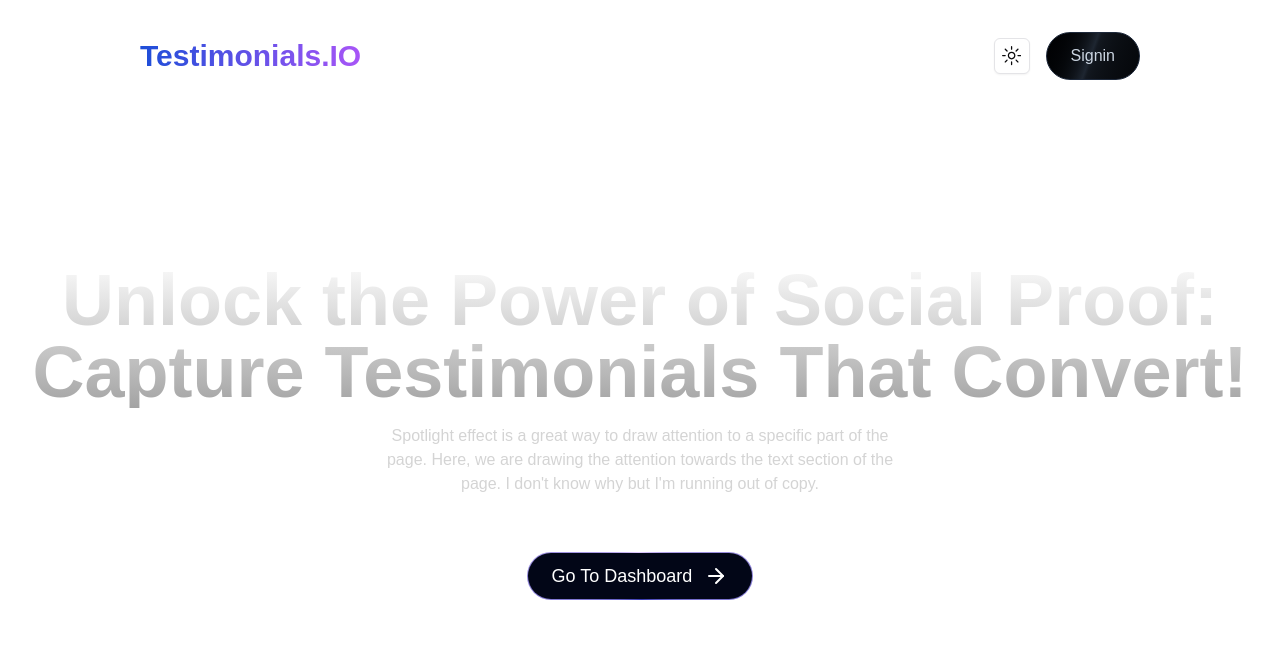
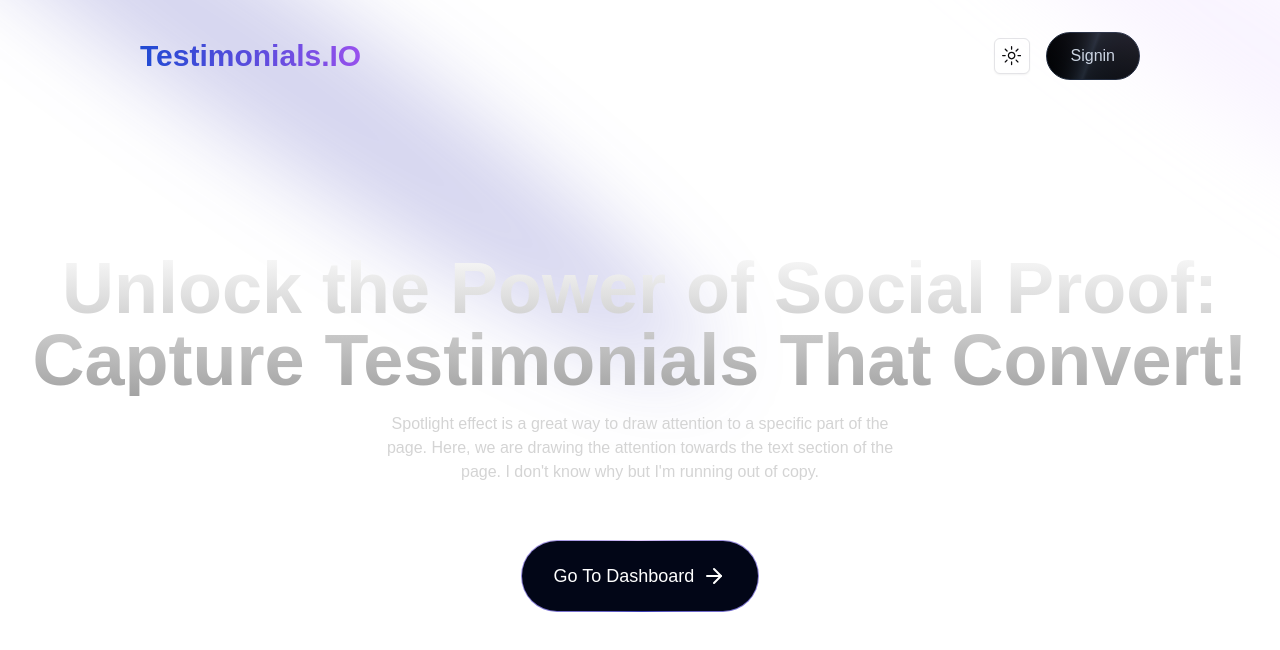
Before and after one commit to sofisalmanarif/testimonial, a Next.js app: page / in a window 1280 px wide. Shown: the top 650 px of the page. Built offline with nearby package versions, Linux system fonts and the light colour scheme.

Commit message:
hero section done

```diff
--- a/src/app/layout.tsx
+++ b/src/app/layout.tsx
@@ -37,7 +37,7 @@ export default function RootLayout({
             enableSystem
             disableTransitionOnChange
           >
-        <Navbar/>
+
         {children}
         </ThemeProvider>
       </body>
--- a/src/app/page.tsx
+++ b/src/app/page.tsx
@@ -1,9 +1,21 @@
 
+import Navbar from "@/components/Navbar";
+import { Spotlight } from "@/components/ui/Spotlight";
 import { ArrowBigLeft, ArrowBigRight, ArrowRight } from "lucide-react";
 import React from "react";
 
  function Home() {
   return (
+    <div className="h-screen relative antialiased w-full flex flex-col overflow-hidden">
+       <Spotlight
+        className="-top-40 left-0 md:left-[20%] md:-top-20"
+        fill="#393BB2"
+        />
+         <Spotlight
+        className="-top-40 left-0 md:left-[100%] md:-top-20"
+        fill="#E2CBFF"
+        />
+    <Navbar/>
     <div className="h-[40rem] w-full rounded-md flex flex-col justify-center md:items-center md:justify-center  antialiased bg-grid-white/[0.02] relative overflow-hidden">
 
       <div className=" p-4 max-w-7xl  mx-auto relative z-10  w-full pt-20 md:pt-0">
@@ -19,13 +31,14 @@ import React from "react";
 
 
       </div>
-      <button className="relative inline-flex mt-10 h-12 overflow-hidden rounded-full p-[1px] focus:outline-none focus:ring-2 focus:ring-slate-400 focus:ring-offset-2 focus:ring-offset-slate-50">
+      <button className="relative inline-flex mt-10 h-12 md:h-[4.5rem] overflow-hidden rounded-full p-[1px] focus:outline-none focus:ring-2 focus:ring-slate-400 focus:ring-offset-2 focus:ring-offset-slate-50">
         <span className="absolute inset-[-1000%]  animate-[spin_2s_linear_infinite] bg-[conic-gradient(from_90deg_at_50%_50%,#E2CBFF_0%,#393BB2_50%,#E2CBFF_100%)]" />
-        <span className="inline-flex h-full w-full px-6 cursor-pointer items-center justify-center rounded-full bg-slate-950 py-4 text-lg font-medium text-white backdrop-blur-3xl">
+        <span className="inline-flex h-full w-full px-2 md:px-8 cursor-pointer items-center justify-center rounded-full bg-slate-950 py-4 text-lg font-medium text-white backdrop-blur-3xl">
          Go To Dashboard
-<ArrowRight className="ml-3"/>
+<ArrowRight className="ml-2"/>
         </span>
       </button>
+    </div>
     </div>
   );
 }
--- /dev/null
+++ b/src/components/ui/Spotlight.tsx
@@ -0,0 +1,56 @@
+import React from "react";
+import { cn } from "@/lib/utils";
+
+type SpotlightProps = {
+  className?: string;
+  fill?: string;
+};
+
+export const Spotlight = ({ className, fill }: SpotlightProps) => {
+  return (
+    <svg
+      className={cn(
+        "animate-spotlight pointer-events-none absolute z-[1]  h-[169%] w-[138%] lg:w-[84%] opacity-0",
+        className
+      )}
+      xmlns="http://www.w3.org/2000/svg"
+      viewBox="0 0 3787 2842"
+      fill="none"
+    >
+      <g filter="url(#filter)">
+        <ellipse
+          cx="1924.71"
+          cy="273.501"
+          rx="1924.71"
+          ry="273.501"
+          transform="matrix(-0.822377 -0.568943 -0.568943 0.822377 3631.88 2291.09)"
+          fill={fill || "white"}
+          fillOpacity="0.21"
+        ></ellipse>
+      </g>
+      <defs>
+        <filter
+          id="filter"
+          x="0.860352"
+          y="0.838989"
+          width="3785.16"
+          height="2840.26"
+          filterUnits="userSpaceOnUse"
+          colorInterpolationFilters="sRGB"
+        >
+          <feFlood floodOpacity="0" result="BackgroundImageFix"></feFlood>
+          <feBlend
+            mode="normal"
+            in="SourceGraphic"
+            in2="BackgroundImageFix"
+            result="shape"
+          ></feBlend>
+          <feGaussianBlur
+            stdDeviation="151"
+            result="effect1_foregroundBlur_1065_8"
+          ></feGaussianBlur>
+        </filter>
+      </defs>
+    </svg>
+  );
+};
--- a/tailwind.config.ts
+++ b/tailwind.config.ts
@@ -58,6 +58,7 @@ const config: Config = {
 			},
 			animation: {
 				shimmer: "shimmer 2s linear infinite",
+				spotlight: "spotlight 2s ease .75s 1 forwards",
 			  },
 			  "keyframes": {
 				shimmer: {
@@ -67,7 +68,17 @@ const config: Config = {
 				  to: {
 					"backgroundPosition": "-200% 0"
 				  }
-				}
+				},
+				spotlight: {
+					"0%": {
+					  opacity: "0",
+					  transform: "translate(-72%, -62%) scale(0.5)",
+					},
+					"100%": {
+					  opacity: "1",
+					  transform: "translate(-50%,-40%) scale(1)",
+					},
+				  },
 			  }
 		}
 	},
```
